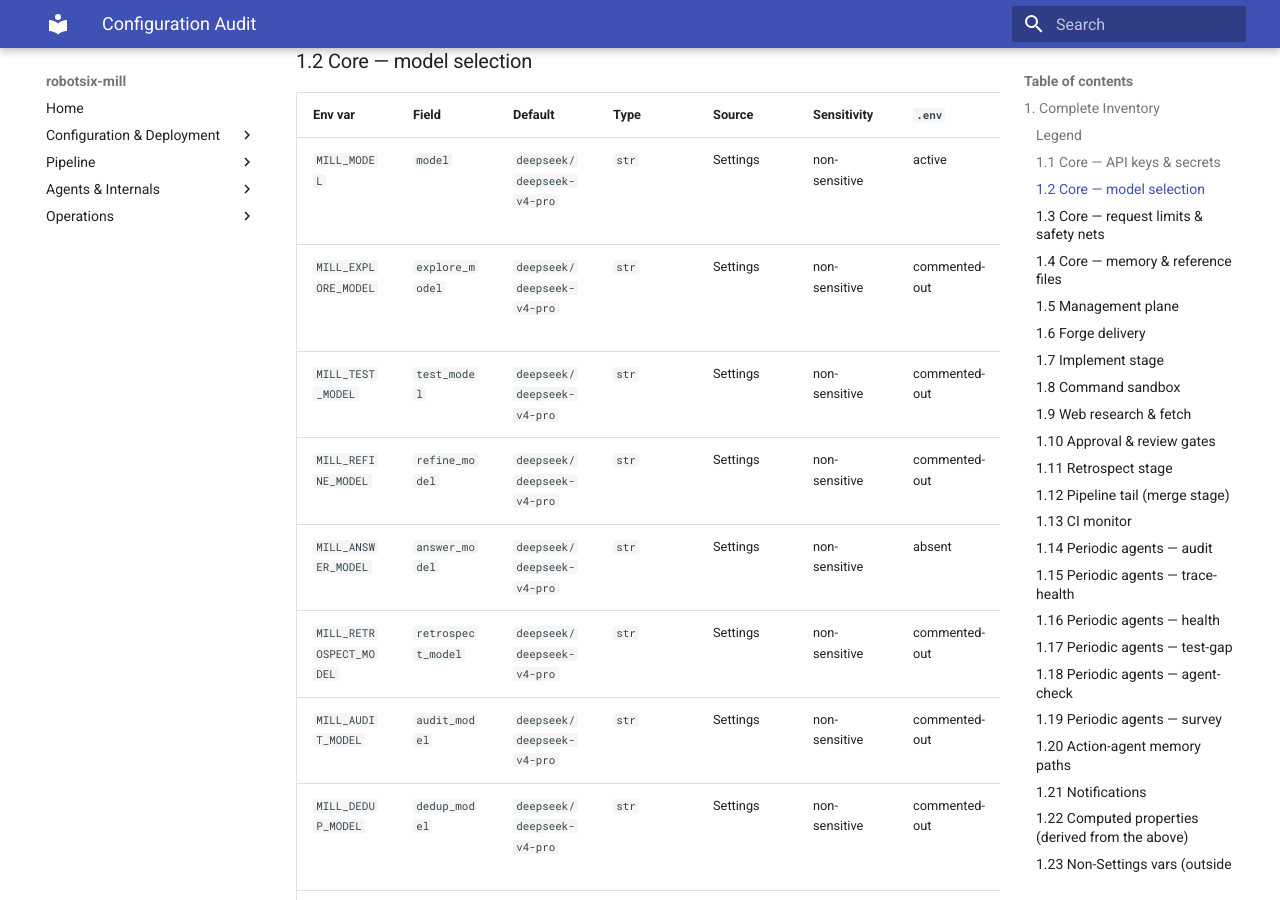
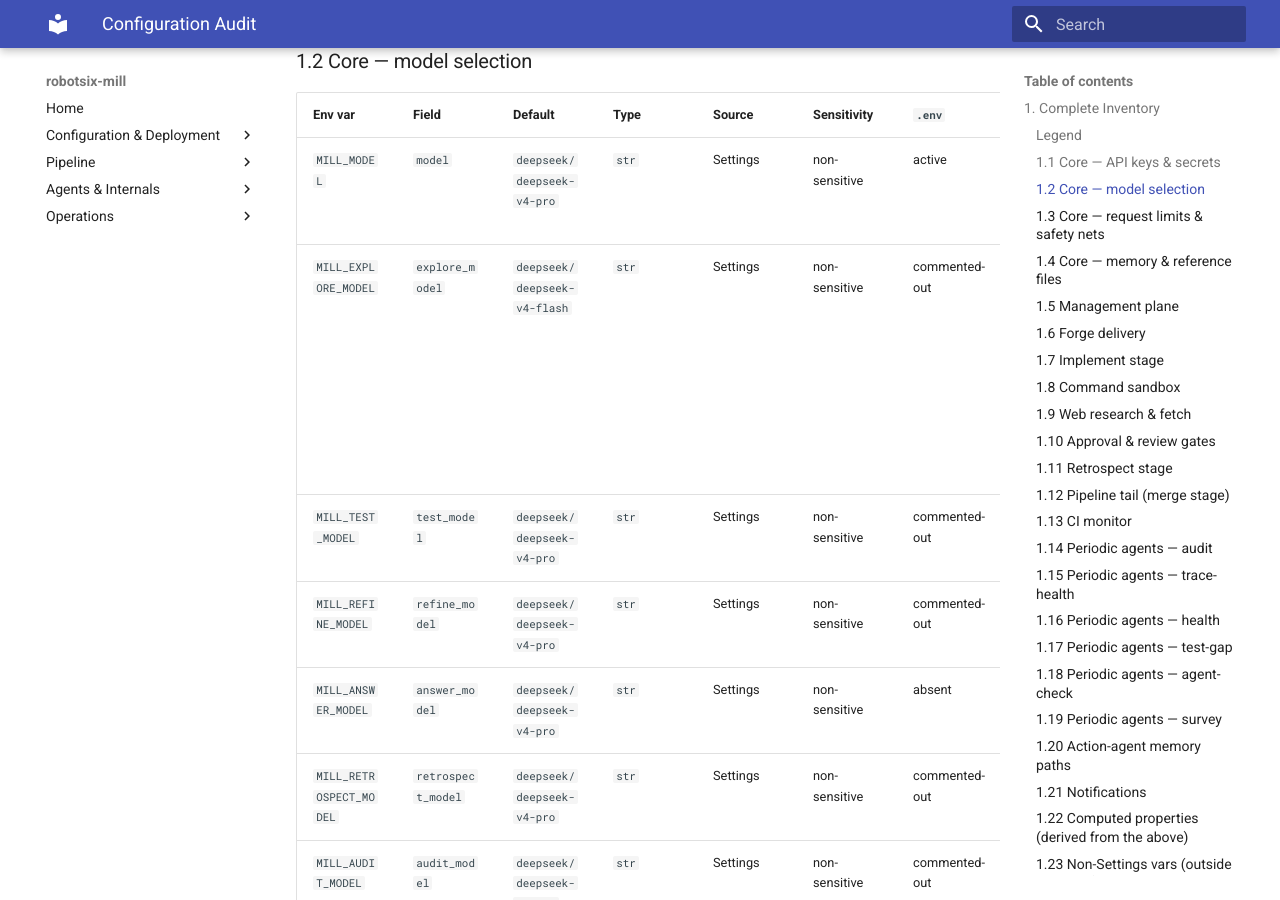
Before and after one commit to damien-robotsix/robotsix-mill, an MkDocs documentation site: the page built from docs/config-audit.md, in a window 1280 px wide and 900 px high, scrolled down 2717 px. Built offline with MkDocs 1.6.1 and Material for MkDocs 9.7.7, drawn with Linux system fonts in a browser that asks for light colours; some of the changed lines change nothing that is shown.

Commit message:
mill: Analyze current configuration usage and define requirements (20260523T122000Z-analyze-current-configuration-usage-and--240d)

```diff
--- a/docs/config-audit.md
+++ b/docs/config-audit.md
@@ -52,7 +52,7 @@
 | Env var | Field | Default | Type | Source | Sensitivity | `.env` | Docs | Consumers | Notes |
 |---|---|---|---|---|---|---|---|---|---|
 | `MILL_MODEL` | `model` | `deepseek/deepseek-v4-pro` | `str` | Settings | non-sensitive | active | §1 | All agent files via `Settings()` | Coordinator |
-| `MILL_EXPLORE_MODEL` | `explore_model` | `deepseek/deepseek-v4-pro` | `str` | Settings | non-sensitive | commented-out | §1 | `stages/implement.py`, explore sub-agent | |
+| `MILL_EXPLORE_MODEL` | `explore_model` | `deepseek/deepseek-v4-flash` | `str` | Settings | non-sensitive | commented-out | §1 | `stages/implement.py`, explore sub-agent | ⚠️ `.env` (L12) and `docs/configuration.md` §1 both state the wrong default (`deepseek/deepseek-v4-pro`); the code default is `-flash`. |
 | `MILL_TEST_MODEL` | `test_model` | `deepseek/deepseek-v4-pro` | `str` | Settings | non-sensitive | commented-out | §1 | Test distillation sub-agent | |
 | `MILL_REFINE_MODEL` | `refine_model` | `deepseek/deepseek-v4-pro` | `str` | Settings | non-sensitive | commented-out | §1 | `stages/refine.py` | |
 | `MILL_ANSWER_MODEL` | `answer_model` | `deepseek/deepseek-v4-pro` | `str` | Settings | non-sensitive | absent | §1 | `stages/answer.py` | |
```
